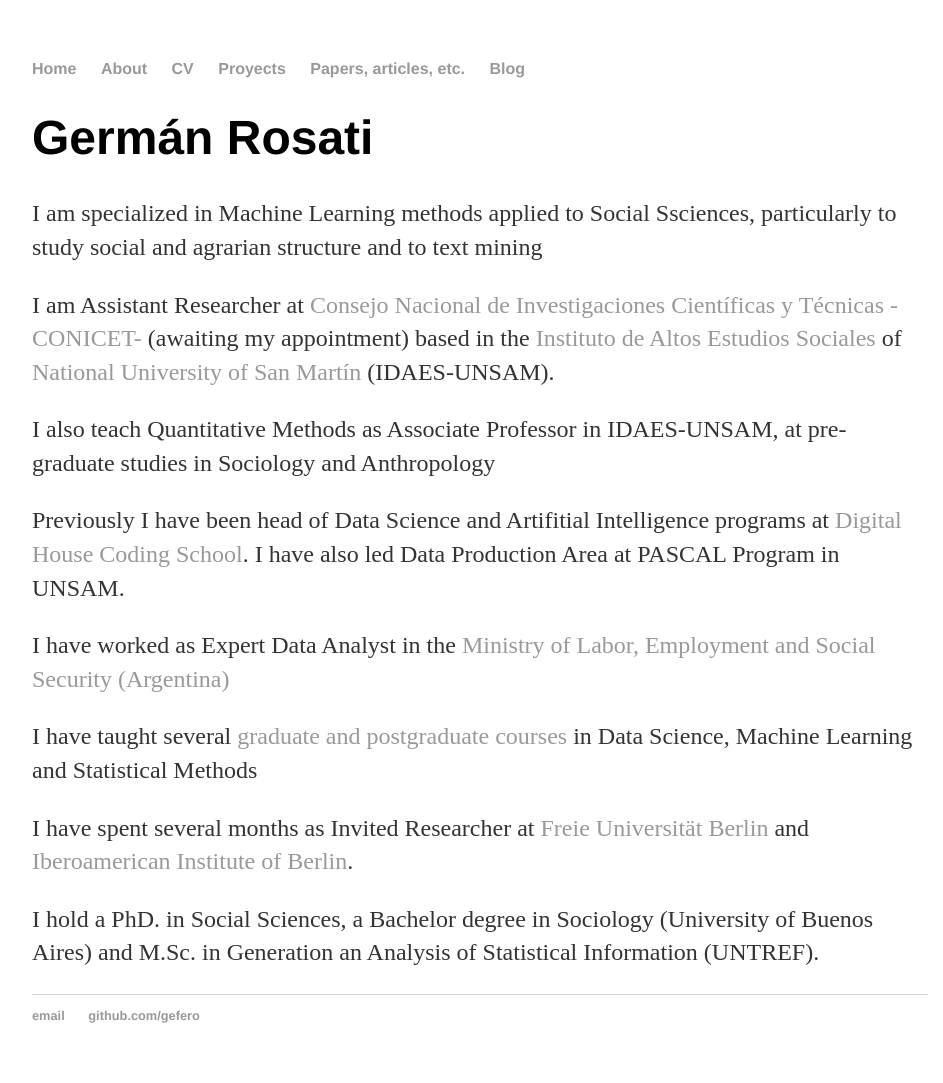
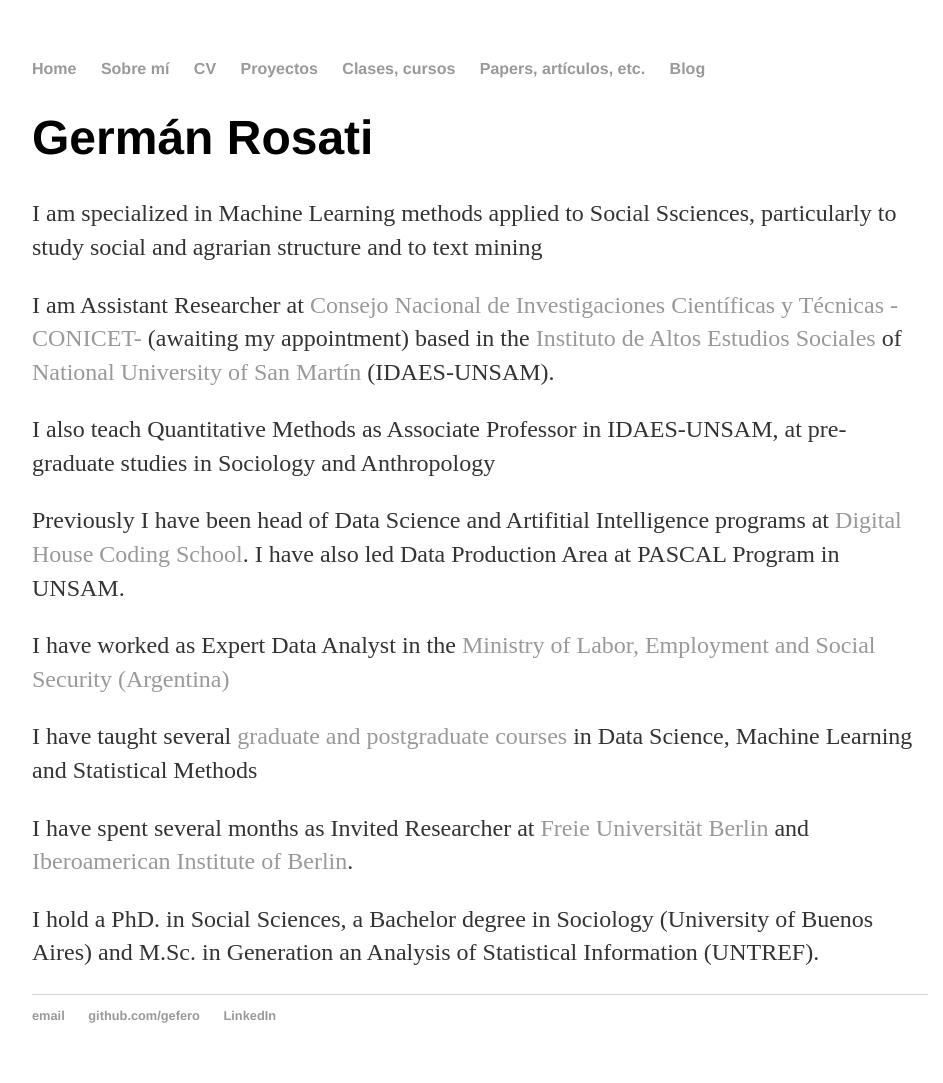
Before and after one commit to gefero/gefero.github.io, a Jekyll site: the page built from about/index.html, in a window 1280 px wide. Shown: the whole page, without its empty margins (160-1103 px from the left). Built offline with Jekyll 4.4.1, drawn with Linux system fonts in a browser that asks for light colours.

Commit message:
Update default.html

```diff
--- a/_layouts/default.html
+++ b/_layouts/default.html
@@ -9,10 +9,11 @@
 			<nav>
 	    		<ul>
 	        		<li><a href="/">Home</a></li>
-		        	<li><a href="/about/">About</a></li>
+		        	<li><a href="/about/">Sobre mí</a></li>
 	        		<li><a href="/cv/">CV</a></li>
-				<li><a href="/proyects/">Proyects</a></li>
-				<li><a href="/papers/">Papers, articles, etc.</a></li>
+				<li><a href="/proyects/">Proyectos</a></li>
+				<li><a href="/classes/">Clases, cursos</a></li>
+				<li><a href="/papers/">Papers, artículos, etc.</a></li>
 	        		<li><a href="/blog/">Blog</a></li>
 	    		</ul>
 			</nav>
@@ -25,6 +26,7 @@
 	    		<ul>
 	        		<li><a href="mailto:german.rosati@gmail.com">email</a></li>
 	        		<li><a href="https://github.com/gefero">github.com/gefero</a></li>
+				<li><a href="www.linkedin.com/in/germán-rosati-53637263">LinkedIn</a></li>
 				</ul>
 			</footer>
 		</body>
```
